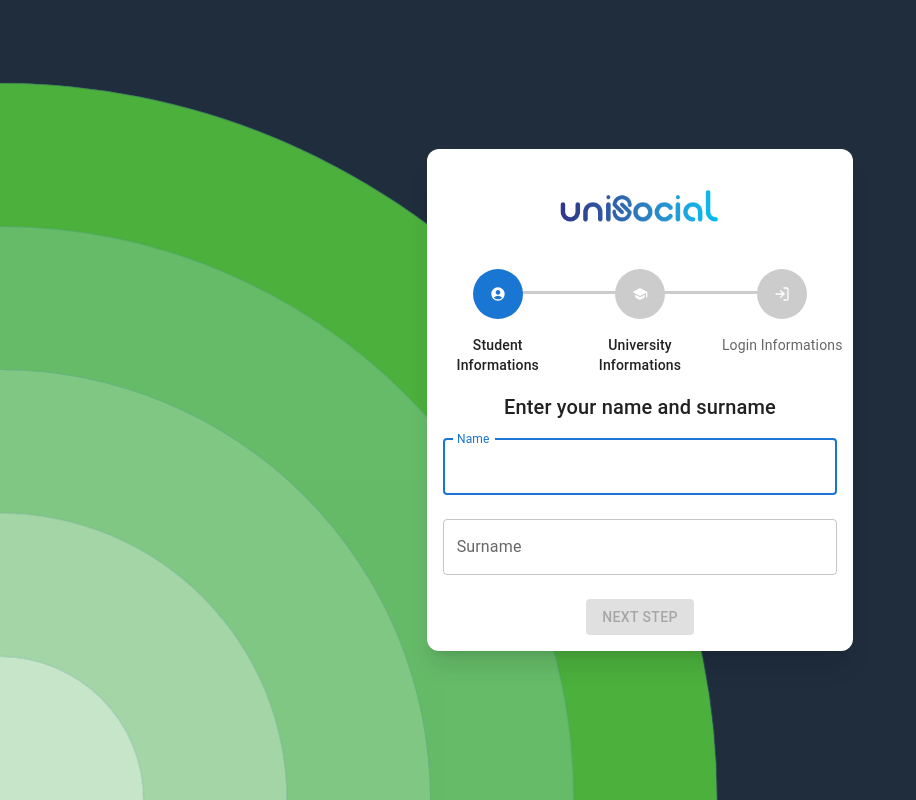
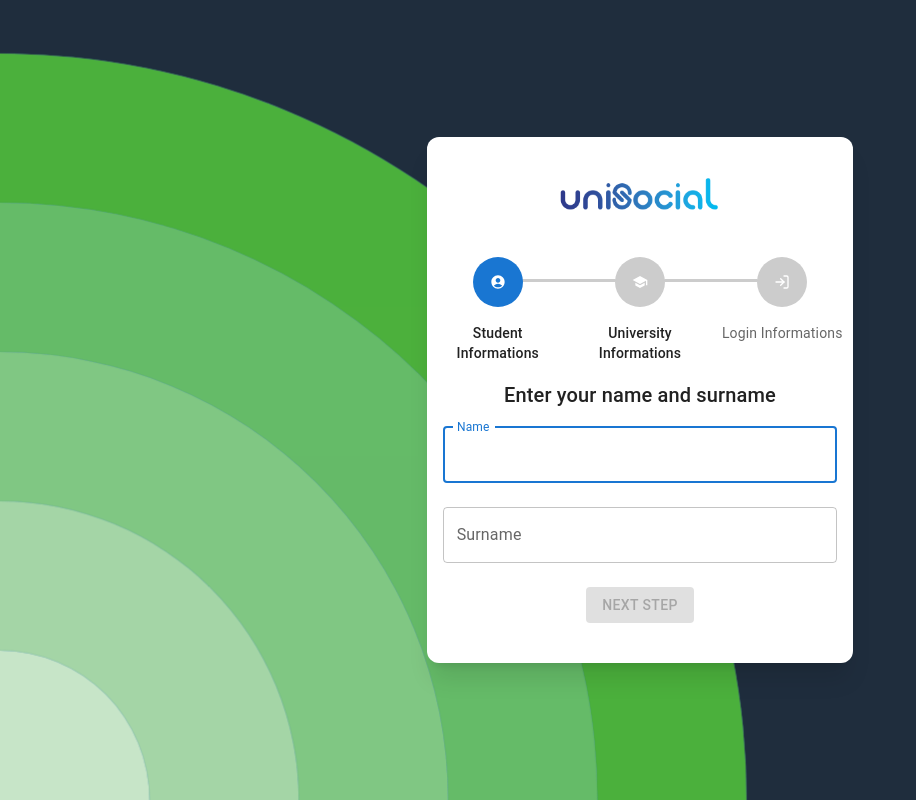
Before and after one commit to MuratOzte/UniSocial, a Next.js app: page /register in a window 1280 px wide. Shown: the whole page, without its empty margins (0-916 px from the left). Built offline with nearby package versions, Linux system fonts and the light colour scheme.

Commit message:
register page background animation updated

```diff
--- a/src/app/(site)/register/page.jsx
+++ b/src/app/(site)/register/page.jsx
@@ -25,7 +25,7 @@ const Register = () => {
                 <div className="absolute bg-[#c8e6c9] rounded-full shadow-[0_0_1px_0px_#508fb9] animate-ripple opacity-90 w-[288px] h-[288px] -left-[144px] -bottom-[144px]"></div>
             </div>
             {/* İçerik alanı */}
-            <div className="w-2/6 bg-white shadow-xl rounded-xl flex justify-center flex-col items-center my-8 z-50">
+            <div className="w-2/6 bg-white shadow-xl rounded-xl flex justify-center flex-col items-center my-8 z-50 pb-6">
                 <div className="relative w-2/5 h-[120px] flex justify-center items-center text-center">
                     <Image
                         src={logo}
--- a/tailwind.config.js
+++ b/tailwind.config.js
@@ -17,8 +17,8 @@ module.exports = {
             },
             keyframes: {
                 ripple: {
-                    '0%, 100%': { transform: 'scale(0.95)', opacity: '0.8' },
-                    '50%': { transform: 'scale(1)', opacity: '1' },
+                    '0%, 100%': { transform: 'scale(0.90)', opacity: '0.8' },
+                    '50%': { transform: 'scale(1.05)', opacity: '1' },
                 },
             },
         },
```
